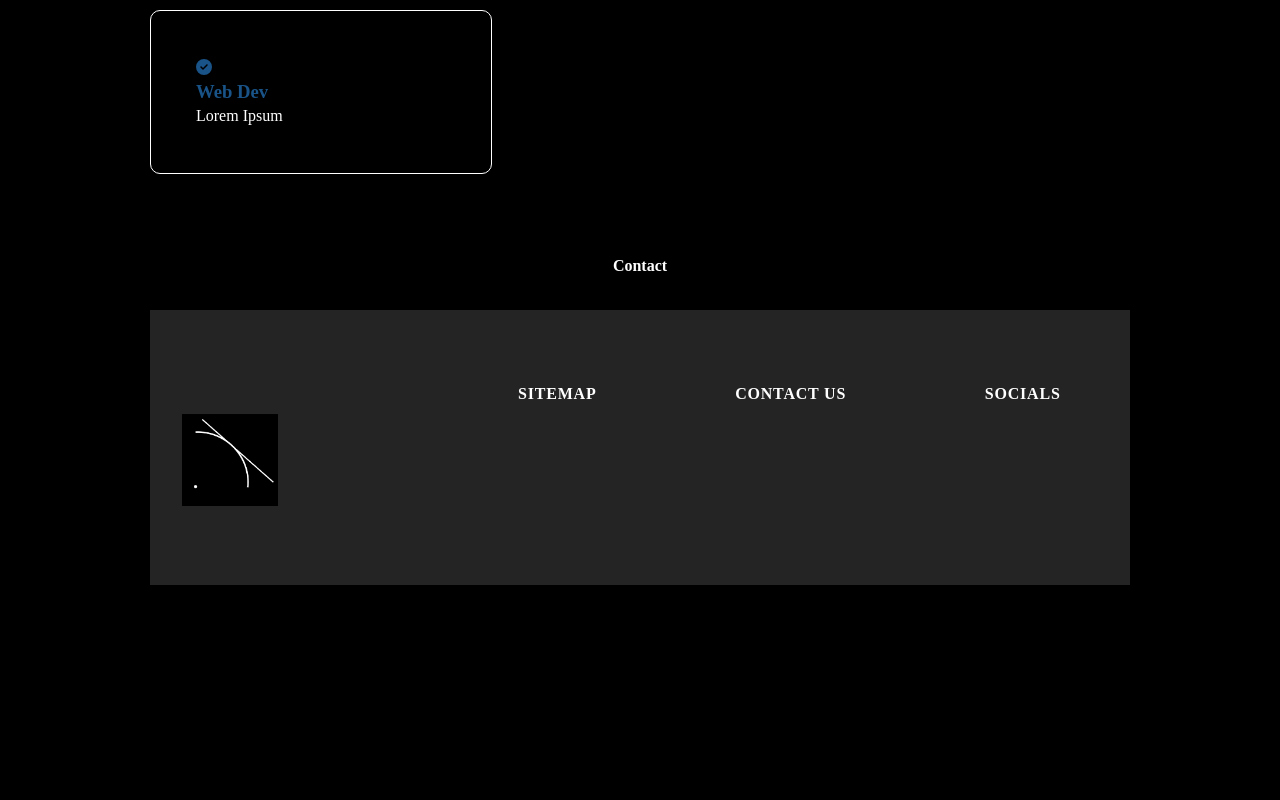
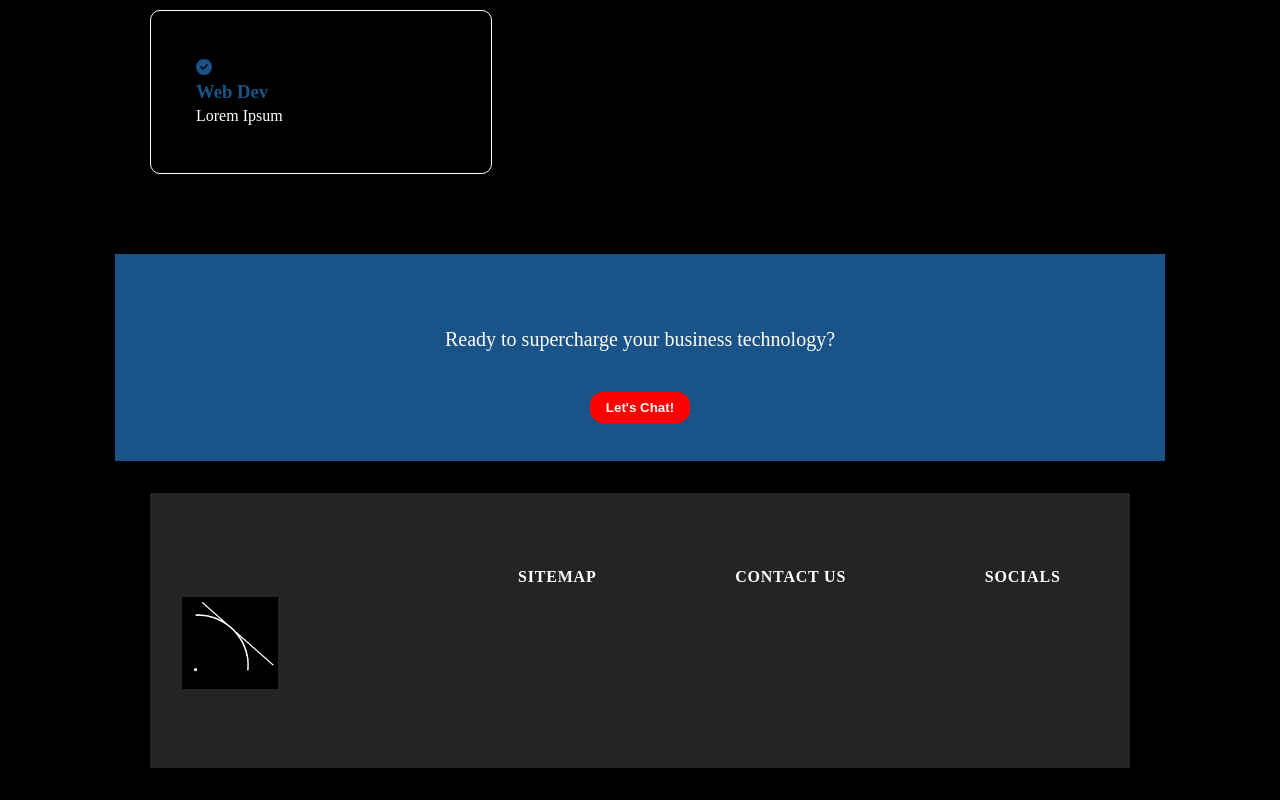
Before and after one commit to guitarguy199/tangent-apps, a React (Vite) app: page / in a window 1280 px wide. Shown: the part 1346-2146 px from the top of the page. Before the commit the page ends 1963 px from the top, so only its background shows below. Built offline with nearby package versions, Linux system fonts and the light colour scheme.

Commit message:
initial layout and styling

```diff
--- a/src/Pages/Home/Contact.css
+++ b/src/Pages/Home/Contact.css
@@ -0,0 +1,26 @@
+.home-contact {
+    background-color: #195387;
+    padding: 35px;
+}
+
+.home-contact .container {
+    grid-template-columns: 1fr;
+    grid-row: 2;
+    gap: 3.5rem;
+}
+
+.home-contact h2 {
+    grid-row: 1;
+    font-size: 20px;
+    text-overflow:ellipsis;
+    align-self: center;
+    padding: 40px;
+}
+
+.home-contact .button-primary {
+    grid-row: 2;
+    max-width: 200px;
+    max-height: 50px;
+    justify-self: center;
+    background-color: red;
+}
--- a/src/Pages/Home/Contact.jsx
+++ b/src/Pages/Home/Contact.jsx
@@ -2,8 +2,9 @@ import './Contact.css';
 
 const Contact = () => {
     return(
-        <section>
-            <h4>Contact</h4>
+        <section className='grid container home-contact'>
+            <h2>Ready to supercharge your business technology?</h2>
+            <button className='button-primary'>Let&apos;s Chat!</button>
         </section>
     )
 }
```
